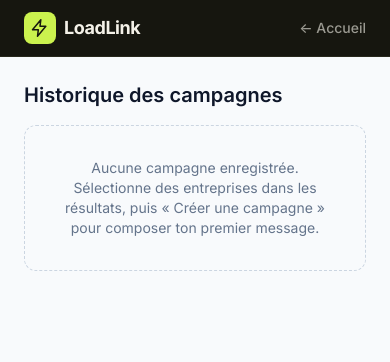
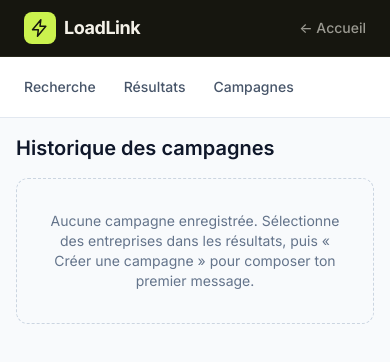
Before and after one commit to studiobastidecontact-tech/loadlink-app, a Next.js app in the folder frontend/: page /campagnes in a window 390 px wide. Shown: the top 362 px of the page. Built offline with nearby package versions, Linux system fonts and the light colour scheme.

Commit message:
Add files via upload

```diff
--- a/frontend/app/admin/page.tsx
+++ b/frontend/app/admin/page.tsx
@@ -63,7 +63,7 @@ export default function AdminPage() {
   return (
     <div className="min-h-screen">
       <Header />
-      <div className="mx-auto max-w-6xl p-6">
+      <div className="mx-auto max-w-6xl p-4 sm:p-6">
         <h1 className="text-xl font-semibold">Base collectée</h1>
         <p className="mt-1 text-sm text-slate-500">
           Tous les établissements trouvés par les recherches, enregistrés automatiquement.
--- a/frontend/app/app/page.tsx
+++ b/frontend/app/app/page.tsx
@@ -6,7 +6,7 @@ export default function AppHome() {
   return (
     <div className="flex min-h-screen flex-col">
       <Header />
-      <div className="flex flex-1">
+      <div className="flex flex-1 flex-col md:flex-row">
         <Sidebar />
         <Dashboard />
       </div>
--- a/frontend/app/campagnes/page.tsx
+++ b/frontend/app/campagnes/page.tsx
@@ -69,9 +69,9 @@ export default function CampaignsPage() {
   return (
     <div className="flex min-h-screen flex-col">
       <Header />
-      <div className="flex flex-1">
+      <div className="flex flex-1 flex-col md:flex-row">
         <Sidebar />
-        <div className="flex flex-1 flex-col gap-4 p-6">
+        <div className="flex flex-1 flex-col gap-4 p-4 sm:p-6">
           <h1 className="text-xl font-semibold">Historique des campagnes</h1>
           {campaigns.length === 0 ? (
             <p className="rounded-xl border border-dashed border-slate-300 p-8 text-center text-sm text-slate-500">
--- a/frontend/app/components/CategoryAutocomplete.tsx
+++ b/frontend/app/components/CategoryAutocomplete.tsx
@@ -132,7 +132,7 @@ export default function CategoryAutocomplete({
           onFocus={() => setOpen(true)}
           onKeyDown={onKeyDown}
           placeholder={selected.length === 0 ? "Que recherchez-vous ? (ex : avocat, cinéma, garagiste…)" : "Ajouter une activité…"}
-          className="min-w-[12rem] flex-1 border-none bg-transparent px-1 py-1 text-sm outline-none placeholder:text-slate-400"
+          className="min-w-[8rem] flex-1 border-none bg-transparent px-1 py-1 text-sm outline-none placeholder:text-slate-400"
         />
       </div>
 
--- a/frontend/app/components/Dashboard.tsx
+++ b/frontend/app/components/Dashboard.tsx
@@ -15,6 +15,15 @@ export default function Dashboard() {
   const [loading, setLoading] = useState(false);
   const [enriching, setEnriching] = useState(false);
   const [error, setError] = useState<string | null>(null);
+  const [resetKey, setResetKey] = useState(0);
+
+  function newSearch() {
+    setCompanies([]);
+    setError(null);
+    sessionStorage.removeItem("loadlink:companies");
+    setResetKey((k) => k + 1); // réinitialise le formulaire (zone + activités)
+    if (typeof window !== "undefined") window.scrollTo({ top: 0, behavior: "smooth" });
+  }
 
   // Restaure les derniers résultats au montage (ex. retour depuis « Campagnes »),
   // pour ne pas perdre la recherche en cours en changeant de page.
@@ -131,8 +140,17 @@ export default function Dashboard() {
   }, [companies]);
 
   return (
-    <div className="flex flex-1 flex-col gap-6 p-6">
-      <SearchCard onSearch={handleSearch} loading={loading} companies={companies} />
+    <div className="flex flex-1 flex-col gap-4 p-4 sm:gap-6 sm:p-6">
+      <SearchCard key={resetKey} onSearch={handleSearch} loading={loading} companies={companies} />
+
+      {companies.length > 0 && (
+        <button
+          onClick={newSearch}
+          className="self-start rounded-lg border border-slate-300 bg-white px-4 py-2 text-sm font-medium shadow-soft hover:bg-slate-50"
+        >
+          ↻ Nouvelle recherche
+        </button>
+      )}
 
       {error && (
         <p className="rounded-lg border border-red-200 bg-red-50 px-4 py-3 text-sm text-red-700">
--- a/frontend/app/components/Sidebar.tsx
+++ b/frontend/app/components/Sidebar.tsx
@@ -8,16 +8,16 @@ const NAV_ITEMS = [
 
 export default function Sidebar() {
   return (
-    <aside className="hidden w-56 shrink-0 border-r border-slate-200 bg-white p-4 md:block">
-      <p className="px-3 pb-2 text-xs font-semibold uppercase tracking-wide text-slate-400">
+    <aside className="w-full shrink-0 border-b border-slate-200 bg-white p-3 md:w-56 md:border-b-0 md:border-r md:p-4">
+      <p className="hidden px-3 pb-2 text-xs font-semibold uppercase tracking-wide text-slate-400 md:block">
         Navigation
       </p>
-      <nav className="flex flex-col gap-1">
+      <nav className="flex flex-row gap-1 overflow-x-auto md:flex-col">
         {NAV_ITEMS.map((item) => (
           <Link
             key={item.href}
             href={item.href}
-            className="rounded-lg px-3 py-2 text-sm font-medium text-slate-600 transition hover:bg-accent/15 hover:text-ink"
+            className="whitespace-nowrap rounded-lg px-3 py-2 text-sm font-medium text-slate-600 transition hover:bg-accent/15 hover:text-ink"
           >
             {item.label}
           </Link>
--- a/frontend/app/page.tsx
+++ b/frontend/app/page.tsx
@@ -230,9 +230,8 @@ function Features() {
 
 const ROADMAP = [
   { n: "01", title: "Comptes & sauvegarde en ligne", text: "Vos prospects et campagnes depuis n'importe quel appareil." },
-  { n: "02", title: "Recherche par département entier", text: "Une zone plus large en une recherche, avec filtres et vue carte." },
-  { n: "03", title: "Couverture enrichie", text: "Plus de téléphones et d'emails via Google Places et SIRENE." },
-  { n: "04", title: "Envoi & relances automatiques", text: "Campagnes envoyées et suivies, dans le respect du RGPD." },
+  { n: "02", title: "Couverture enrichie", text: "Plus de téléphones et d'emails via Google Places et SIRENE." },
+  { n: "03", title: "Envoi & relances automatiques", text: "Campagnes envoyées et suivies, dans le respect du RGPD." },
 ];
 
 function Roadmap() {
```
